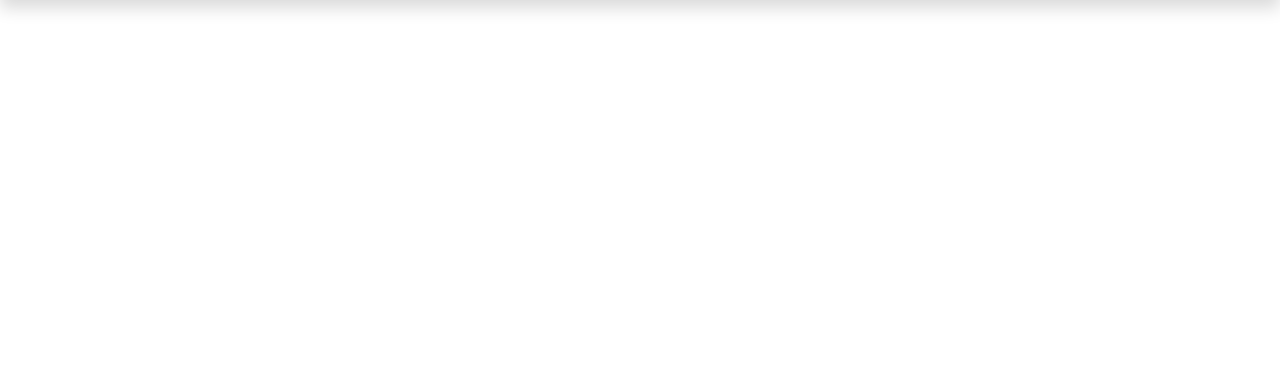
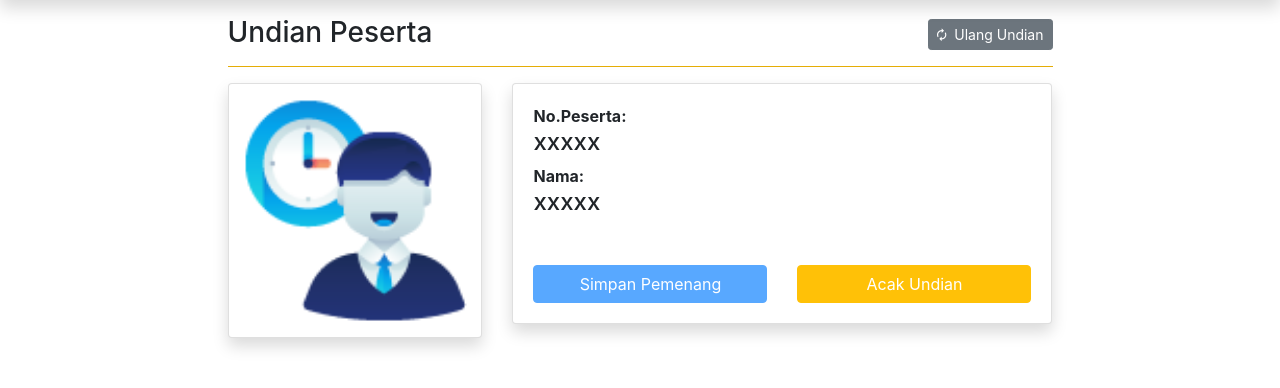
Before and after one commit to irfanjoelax/app-undian, a PHP site: page /www/?view=undian in a window 1280 px wide. Shown: the part 89-477 px from the top of the page. Run offline with PHP 8.4, Linux system fonts and the light colour scheme.

Commit message:
v.1.2 - finishing aplikasi

```diff
--- a/index.php
+++ b/index.php
@@ -27,7 +27,7 @@ include('php/koneksi.php');
           <a class="btn btn-primary mr-3 my-2" href="<?= $path; ?>">
             <i class="zmdi zmdi-layers"></i>&nbsp; Beranda
           </a>
-          <a class="btn btn-warning mr-3 my-2 text-white" href="#">
+          <a class="btn btn-warning mr-3 my-2 text-white" href="?view=undian">
             <i class="zmdi zmdi-refresh"></i>&nbsp; Undian
           </a>
           <a class="btn btn-success mr-3 my-2" href="?view=peserta">
@@ -45,32 +45,53 @@ include('php/koneksi.php');
   <script src="vendor/jquery/jquery-3.5.1.min.js"></script>
   <script src="vendor/bootstrap4/bootstrap.bundle.min.js"></script>
   <script src="vendor/datatables/jquery.dataTables.min.js"></script>
+  <script src="vendor/datatables/init.dataTables.js"></script>
+  <script src="js/image.preview.js"></script>
   <script>
+    // load default tombol acak
+    $('#btnAcak').text('Acak Undian');
+
     $(document).ready(function() {
-      $('.dataTable').DataTable({
-        "processing": true,
-        "serverside": true,
-        "ordering": false,
-        "language": {
-          "url": "vendor/datatables/Indonesian.json"
-        }
+      // jika tombol acak diklik
+      $('#btnAcak').click(function() {
+
+        // set tombol acak proses
+        $('#btnAcak').text('Sedang Proses..');
+        $('#btnAcak').removeClass('btn-warning');
+        $('#btnAcak').toggleClass('btn-danger');
+        $('#btnAcak').addClass('disabled');
+
+        // proses ajax jQuery
+        $.ajax({
+          type: "GET",
+          url: "php/peserta_terdaftar.php",
+          dataType: "JSON",
+          beforeSend: function() {
+            // efek animasi loading
+            $('#fotoAcak').attr('src', '<?= $path . '/img/loader.gif' ?>');
+          },
+          success: function(response) {
+            // tangkap data dari database
+            let data = response[0];
+
+            setTimeout(function() {
+              // set tombol
+              $('#btnAcak').text('Acak Undian');
+              $('#btnAcak').removeClass('btn-danger');
+              $('#btnAcak').toggleClass('btn-warning');
+              $('#btnAcak').removeClass('disabled');
+
+              // parsing ke view
+              $('#noPemenang').text(data.no);
+              $('#namaPemenang').text(data.nm);
+              $('#fotoAcak').attr('src', '<?= $path . '/img/peserta/' ?>' + data.foto);
+              $('#btnSimpan').removeClass('disabled');
+              $('#btnSimpan').attr('href', '<?= $path . '/php/peserta_simpan.php?no=' ?>' + data.no);
+            }, 3000);
+          }
+        });
       });
     });
-  </script>
-  <script>
-    function imgPreview() {
-      const gambar = document.querySelector('#foto');
-      const gambarLabel = document.querySelector('.custom-file-label');
-      const gambarPreview = document.querySelector('.img-preview');
-
-      gambarLabel.textContent = gambar.files[0].name;
-
-      const fileGambar = new FileReader();
-      fileGambar.readAsDataURL(gambar.files[0]);
-      fileGambar.onload = function(e) {
-        gambarPreview.src = e.target.result;
-      }
-    }
   </script>
 </body>
 
--- /dev/null
+++ b/js/image.preview.js
@@ -0,0 +1,13 @@
+function imgPreview() {
+  const gambar = document.querySelector("#foto");
+  const gambarLabel = document.querySelector(".custom-file-label");
+  const gambarPreview = document.querySelector(".img-preview");
+
+  gambarLabel.textContent = gambar.files[0].name;
+
+  const fileGambar = new FileReader();
+  fileGambar.readAsDataURL(gambar.files[0]);
+  fileGambar.onload = function (e) {
+    gambarPreview.src = e.target.result;
+  };
+}
--- a/php/konten.php
+++ b/php/konten.php
@@ -11,3 +11,6 @@ elseif ($view == "peserta") include("peserta.php");
 elseif ($view == "peserta-tambah") include("peserta_tambah.php");
 elseif ($view == "peserta-detail") include("peserta_detail.php");
 elseif ($view == "peserta-ubah") include("peserta_ubah.php");
+
+// VIEW UNDIAN
+elseif ($view == "undian") include("undian.php");
--- /dev/null
+++ b/undian.php
@@ -0,0 +1,42 @@
+<section class="mt-3">
+  <div class="container">
+    <div class="row">
+      <div class="col-lg-9 mx-auto">
+        <h3>
+          Undian Peserta
+          <span class="float-right">
+            <a href="?view=undian" class="btn btn-sm btn-secondary">
+              <i class="zmdi zmdi-refresh"></i>&nbsp; Ulang Undian
+            </a>
+          </span>
+        </h3>
+        <hr class="bg-warning">
+        <div class="row">
+          <div class="col-4">
+            <div class="card shadow">
+              <img src="<?= $path ?>/img/peserta/default.png" class="card-img-top" id="fotoAcak">
+            </div>
+          </div>
+          <div class="col-8">
+            <div class="card shadow">
+              <div class="card-body">
+                <span class="font-weight-bold">No.Peserta: </span>
+                <h4 id="noPemenang">xxxxx</h4>
+                <span class="font-weight-bold">Nama: </span>
+                <h4 id="namaPemenang">xxxxx</h4>
+                <div class="row mt-5">
+                  <div class="col">
+                    <a id="btnSimpan" class="btn btn-block btn-primary disabled">Simpan Pemenang</a>
+                  </div>
+                  <div class="col">
+                    <a href="#" id="btnAcak" class="btn btn-block btn-warning text-white"></a>
+                  </div>
+                </div>
+              </div>
+            </div>
+          </div>
+        </div>
+      </div>
+    </div>
+  </div>
+</section>
--- /dev/null
+++ b/vendor/datatables/init.dataTables.js
@@ -0,0 +1,10 @@
+$(document).ready(function () {
+  $(".dataTable").DataTable({
+    processing: true,
+    serverside: true,
+    ordering: false,
+    language: {
+      url: "vendor/datatables/Indonesian.json",
+    },
+  });
+});
```
Also changed, not shown: beranda.php (+25 -23 lines), peserta.php (+6 -2 lines), php/peserta_simpan.php (added, +15 -0 lines), php/peserta_terdaftar.php (added, +24 -0 lines), img/loader.gif (added), img/peserta/WhatsApp_Image_2019-06-30_at_17_25_59.jpeg (added), img/peserta/WhatsApp_Image_2019-06-30_at_17_26_00.jpeg (added), img/peserta/WhatsApp_Image_2019-06-30_at_17_26_00_(1).jpeg (added), img/peserta/WhatsApp_Image_2019-06-30_at_17_26_00_(2).jpeg (added), 1 other file.
